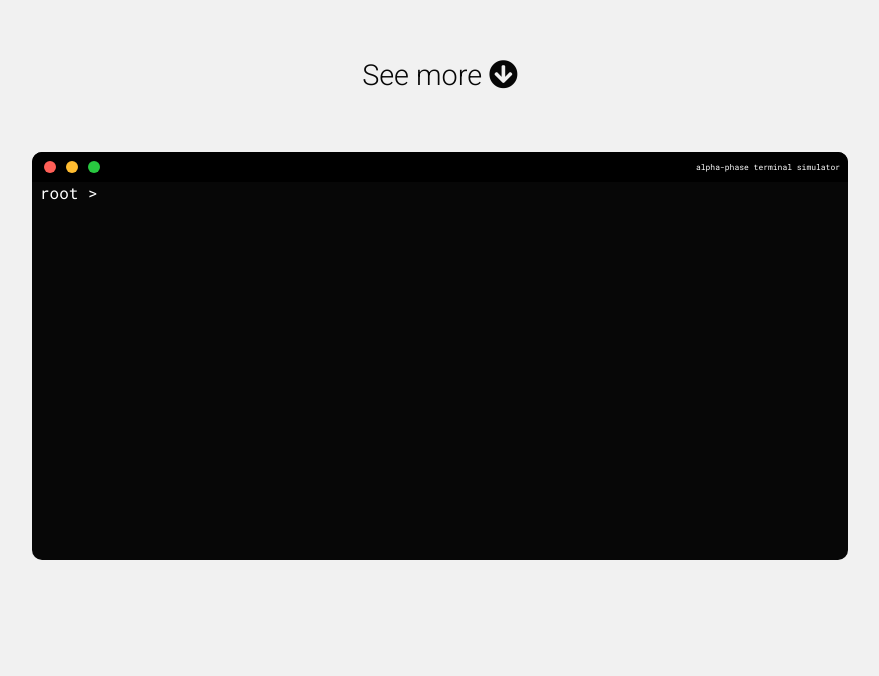
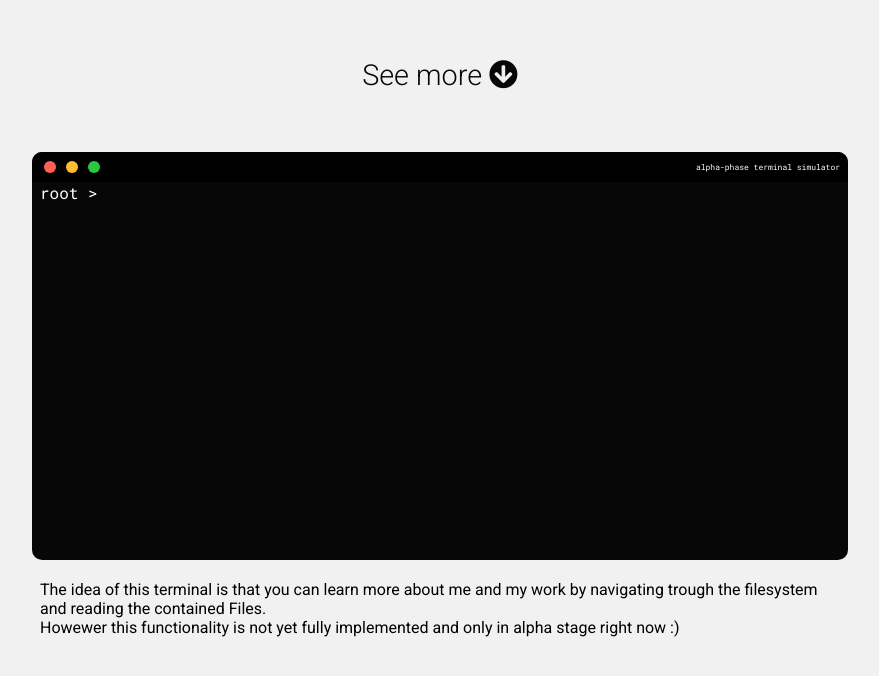
Before and after one commit to HuseinJusic/profile, a website built with webpack: page src/index.html in a window 1280 px wide. Shown: the part 688-1364 px from the top of the page, without its empty margins (200-1079 px from the left). Before the commit the page ends 1288 px from the top, so only its background shows below. Built offline with nearby package versions, Linux system fonts and the light colour scheme.

Commit message:
feat: add terminal info box

```diff
--- a/src/index.html
+++ b/src/index.html
@@ -29,7 +29,17 @@
     <div class="page center-contents">
         <a id="terminal"></a>
         <terminal></terminal>
+
         <div class="screen-to-small">Sorry, I currently do not support the Terminal on small resolutions.</div>
+
+        <div class="terminal-explination">
+            <span>
+                The idea of this terminal is that you can learn more about me and my work by navigating trough the filesystem and reading the contained Files.
+                </br >
+                Howewer this functionality is not yet fully implemented and only in alpha stage right now :)
+            </span>
+        </div>
+
     </div>
 
 </body>
--- a/src/styles/components/page.scss
+++ b/src/styles/components/page.scss
@@ -3,6 +3,7 @@
     padding: 40px;
 
     display: flex;
+    flex-direction: column;
 }
 
 .landing-page{
@@ -15,3 +16,8 @@
 justify-content: center;
 align-items: center;
 }
+
+.terminal-explination{
+    margin-top: 20px;
+    max-width: 800px;
+}
```
